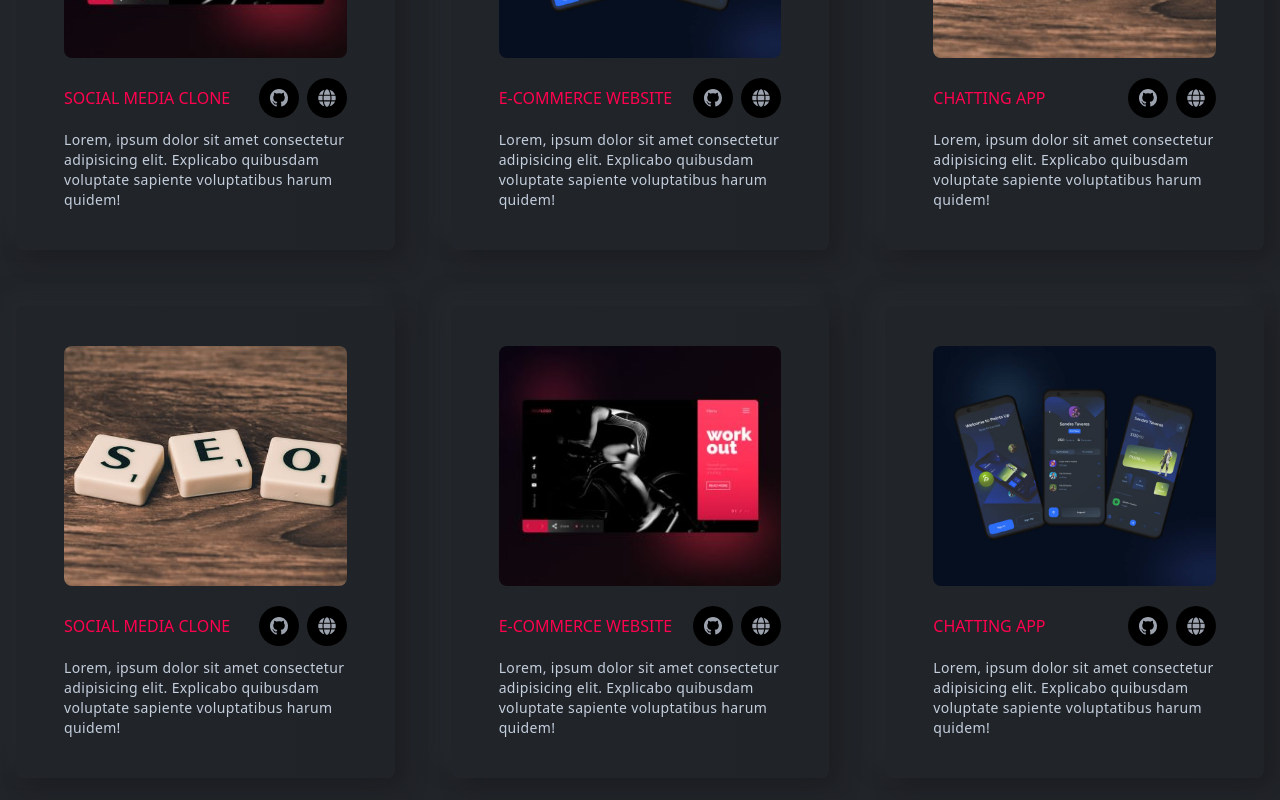
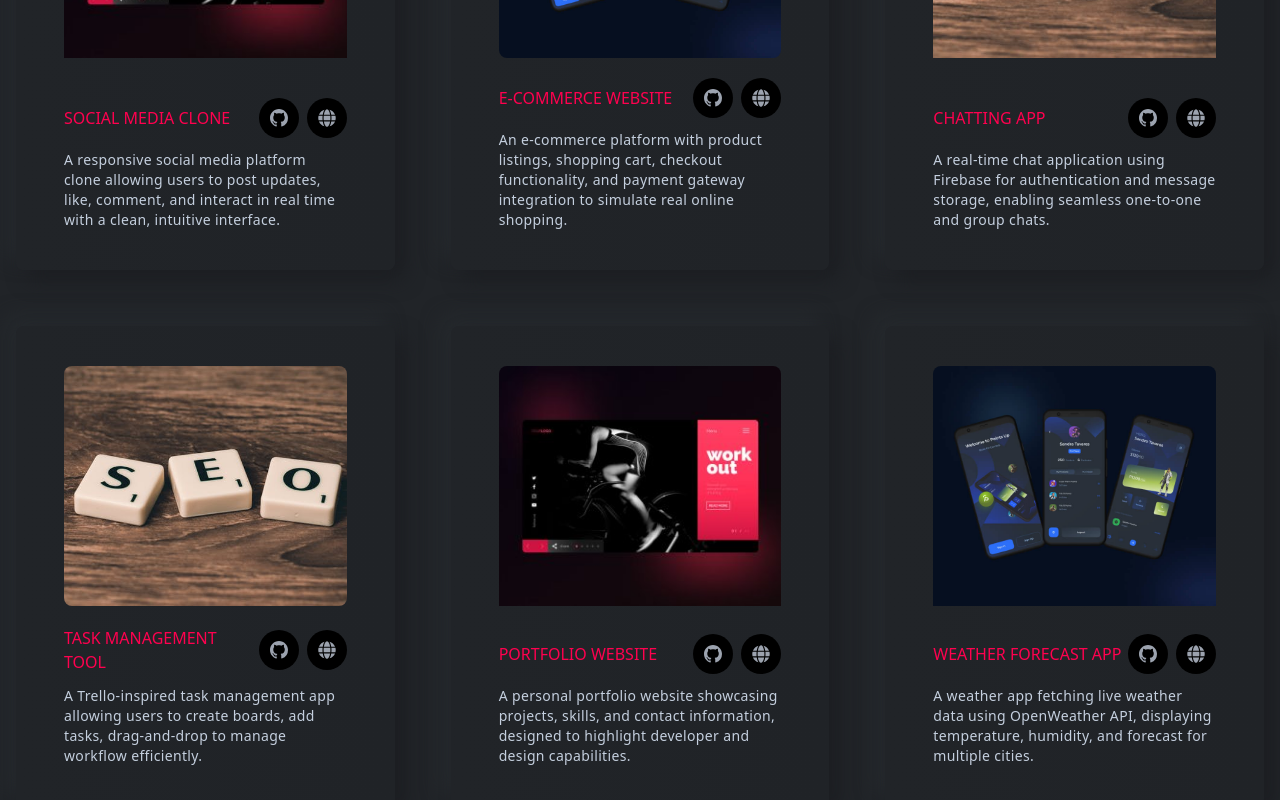
Before and after one commit to Mosebo11/portfolio, a React (Create React App) app: page / in a window 1280 px wide. Shown: the part 2360-3160 px from the top of the page. Built offline with nearby package versions, Linux system fonts and the light colour scheme.

Commit message:
Projects.js

```diff
--- a/src/components/projects/Projects.js
+++ b/src/components/projects/Projects.js
@@ -17,39 +17,33 @@
       </div>
       <div className="grid grid-cols-1 md:grid-cols-2 xl:grid-cols-3 gap-6 xl:gap-14">
         <ProjectsCard
-          title="SOCIAL MEDIA CLONE"
-          des=" Lorem, ipsum dolor sit amet consectetur adipisicing elit.
-              Explicabo quibusdam voluptate sapiente voluptatibus harum quidem!"
+          title="Social Media Clone"
+          des="A responsive social media platform clone allowing users to post updates, like, comment, and interact in real time with a clean, intuitive interface."
           src={projectOne}
         />
         <ProjectsCard
           title="E-commerce Website"
-          des=" Lorem, ipsum dolor sit amet consectetur adipisicing elit.
-              Explicabo quibusdam voluptate sapiente voluptatibus harum quidem!"
+          des="An e-commerce platform with product listings, shopping cart, checkout functionality, and payment gateway integration to simulate real online shopping."
           src={projectTwo}
         />
         <ProjectsCard
           title="Chatting App"
-          des=" Lorem, ipsum dolor sit amet consectetur adipisicing elit.
-              Explicabo quibusdam voluptate sapiente voluptatibus harum quidem!"
+          des="A real-time chat application using Firebase for authentication and message storage, enabling seamless one-to-one and group chats."
           src={projectThree}
         />
         <ProjectsCard
-          title="SOCIAL MEDIA CLONE"
-          des=" Lorem, ipsum dolor sit amet consectetur adipisicing elit.
-              Explicabo quibusdam voluptate sapiente voluptatibus harum quidem!"
+          title="Task Management Tool"
+          des="A Trello-inspired task management app allowing users to create boards, add tasks, drag-and-drop to manage workflow efficiently."
           src={projectThree}
         />
         <ProjectsCard
-          title="E-commerce Website"
-          des=" Lorem, ipsum dolor sit amet consectetur adipisicing elit.
-              Explicabo quibusdam voluptate sapiente voluptatibus harum quidem!"
+          title="Portfolio Website"
+          des="A personal portfolio website showcasing projects, skills, and contact information, designed to highlight developer and design capabilities."
           src={projectOne}
         />
         <ProjectsCard
-          title="Chatting App"
-          des=" Lorem, ipsum dolor sit amet consectetur adipisicing elit.
-              Explicabo quibusdam voluptate sapiente voluptatibus harum quidem!"
+          title="Weather Forecast App"
+          des="A weather app fetching live weather data using OpenWeather API, displaying temperature, humidity, and forecast for multiple cities."
           src={projectTwo}
         />
       </div>
```
